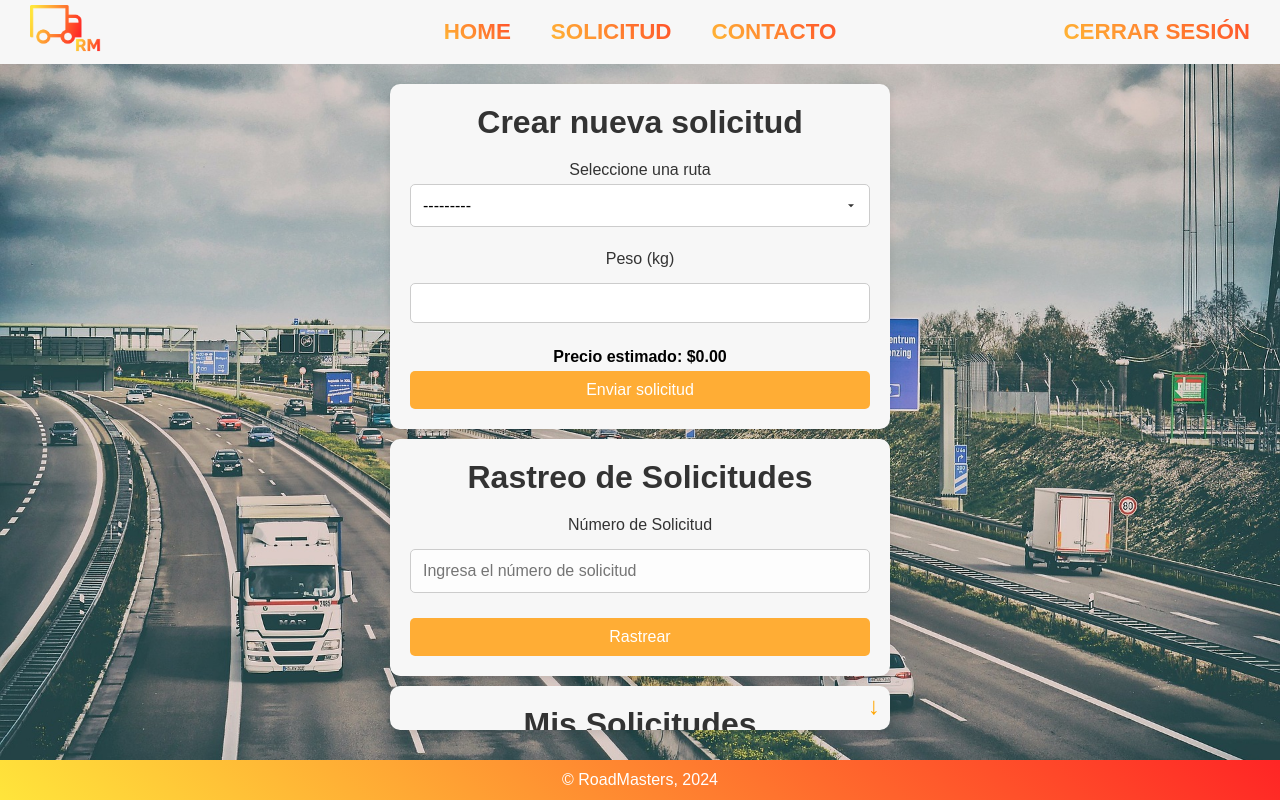
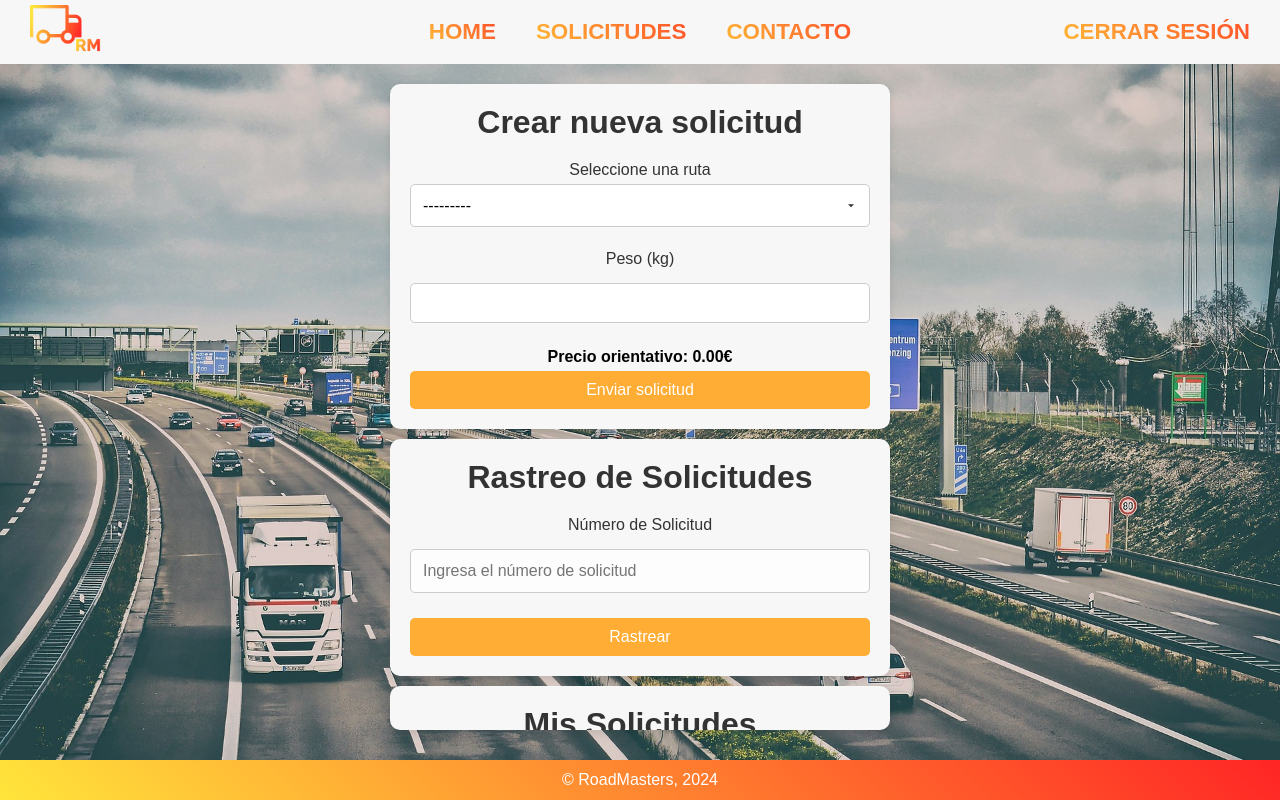
Before and after one commit to gonzalo-ceb/final-cybersecurity, a Django app: page /solicitud/ in a window 1280 px wide. Run offline with Django 5.2, Linux system fonts and the light colour scheme; the visitor is signed in with stand-in values (Sample User, id 1); data that the repository does not hold is empty.

Commit message:
MUCHOS ARREGLOS Y MEJORAS

```diff
--- a/myproject/myapp/forms.py
+++ b/myproject/myapp/forms.py
@@ -3,13 +3,13 @@ from decimal import Decimal
 
 from django import forms
 from django.contrib.auth.forms import UserCreationForm, AuthenticationForm
-from .models import CustomUser, SolicitudServicio, Ruta
+from .models import CustomUser, SolicitudServicio, Ruta, Camion
+
 
 class CustomUserCreationForm(UserCreationForm):
     class Meta:
         model = CustomUser
         fields = ['username', 'email', 'user_type', 'password1', 'password2']
-
 
     def __init__(self, *args, **kwargs):
         super(CustomUserCreationForm, self).__init__(*args, **kwargs)
@@ -44,3 +44,17 @@ class SolicitudServicioForm(forms.ModelForm):
         if not peso or peso <= 0:
             raise forms.ValidationError('Debes ingresar un peso válido mayor que cero.')
         return Decimal(peso)
+
+class CamionForm(forms.ModelForm):
+    class Meta:
+        model = Camion
+        fields = ['matricula', 'capacidad']
+
+        widgets = {
+            'matricula': forms.TextInput(attrs={'class': 'form-control'}),
+            'capacidad': forms.NumberInput(attrs={'class': 'form-control'}),
+        }
+        labels = {
+            'matricula': 'Matrícula',
+            'capacidad': 'Capacidad (kg)',
+        }
--- a/myproject/myapp/models.py
+++ b/myproject/myapp/models.py
@@ -70,8 +70,6 @@ class SolicitudServicio(models.Model):
         super().save(*args, **kwargs)
 
 
-
-
 class ServicioAsignado(models.Model):
     solicitud = models.OneToOneField(SolicitudServicio, on_delete=models.CASCADE)
     camion = models.ForeignKey(Camion, on_delete=models.CASCADE)
--- a/myproject/myapp/static/css/solicitud.css
+++ b/myproject/myapp/static/css/solicitud.css
@@ -23,21 +23,27 @@
 .ancho {
     max-width: 800px;
 }
+.peque {
+    max-width: 400px;
+}
+
+.transportista {
+    max-height: 26vh;
+}
 
 .sobrante {
     overflow-y: auto;
-    position: relative;
 }
 
-.sobrante::after {
-    content: '↓';
-    font-size: 1.5rem;
-    position: absolute;
-    bottom: 10px;
-    right: 10px;
-    color: orange;
-    pointer-events: none;
-}
+/*.sobrante::after {*/
+/*    content: '↓';*/
+/*    font-size: 1.5rem;*/
+/*    position: absolute;*/
+/*    bottom: 10px;*/
+/*    right: 10px;*/
+/*    color: orange;*/
+/*    pointer-events: none;*/
+/*}*/
 
 .table {
     width: 100%;
@@ -135,7 +141,7 @@ select.form-control {
     width: 100%;
     height: 100%;
     background: rgba(0, 0, 0, 0.7);
-    display: flex;
+    display: none;
     justify-content: center;
     align-items: center;
     z-index: 1000;
@@ -143,6 +149,7 @@ select.form-control {
 }
 
 .popup-overlay.active {
+    display: flex;
     visibility: visible;
 }
 
@@ -157,6 +164,11 @@ select.form-control {
     z-index: 1001;
     position: relative;
 }
+
+#resultadoSolicitud {
+    line-height: 30px;
+}
+
 
 .popup-box button {
     display: inline-block;
--- a/myproject/myapp/templates/base.html
+++ b/myproject/myapp/templates/base.html
@@ -27,9 +27,9 @@
 
             {% if user.is_authenticated %}
                 {% if user.user_type == "cliente" %}
-                    <a href="{% url 'crear_solicitud' %}"><h4 class="gradiente">SOLICITUD</h4></a>
+                    <a href="{% url 'crear_solicitud' %}"><h4 class="gradiente">SOLICITUDES</h4></a>
                 {% elif user.user_type == "transportista" %}
-                    <a href="{% url 'transportista_solicitudes' %}"><h4 class="gradiente">MIS RUTAS</h4></a>
+                    <a href="{% url 'transportista_solicitudes' %}"><h4 class="gradiente">SOLICITUDES</h4></a>
                 {% endif %}
             {% endif %}
             <a href="#"><h4 class="gradiente">CONTACTO</h4></a>
--- a/myproject/myapp/templates/login.html
+++ b/myproject/myapp/templates/login.html
@@ -2,7 +2,7 @@
 
 {% block content %}
     <div class="form_container">
-        <div class="form_box">
+        <div class="form_box sobrante">
             <h2>Iniciar Sesión</h2>
 
             {% if request.method == "POST" and messages %}
--- a/myproject/myapp/templates/register.html
+++ b/myproject/myapp/templates/register.html
@@ -2,7 +2,7 @@
 
 {% block content %}
 	<div class="form_container">
-		<div class="form_box">
+		<div class="form_box sobrante">
 			<h2>Registro</h2>
 
 			{% if messages %}
--- a/myproject/myapp/templates/solicitud_servicio.html
+++ b/myproject/myapp/templates/solicitud_servicio.html
@@ -16,7 +16,7 @@
 					{{ form.peso }}
 				</div>
 				<div class="form-group">
-					<p><strong>Precio estimado: $<span id="precio-total">0.00</span></strong></p>
+					<p><strong>Precio orientativo: <span id="precio-total">0.00€</span></strong></p>
 				</div>
 				<button type="button" id="mostrarPopup" class="btn_submit">Enviar solicitud</button>
 			</form>
@@ -26,17 +26,16 @@
 			<div class="popup-box">
 				<h2>Confirmar solicitud</h2>
 				<br>
-				<p>El precio oficial es: <strong>$<span id="precio-oficial-popup">XXX</span></strong></p>
+				<p>El precio final es: <strong>$<span id="precio-oficial-popup">XXX</span></strong></p>
 				<p>¿Desea confirmar la solicitud?</p>
 				<button id="aceptarSolicitud" class="btn_submit">Aceptar</button>
 				<button id="cancelarSolicitud" class="btn_cancel">Cancelar</button>
 			</div>
 		</div>
 
-		<!-- Solicitudes -->
 		<div class="form_box">
 			<h2>Rastreo de Solicitudes</h2>
-			<form method="POST" action="{% url 'rastrear_solicitud' %}">
+			<form id="rastrearForm">
 				{% csrf_token %}
 				<div class="form-group">
 					<label for="id_solicitud">Número de Solicitud</label>
@@ -45,6 +44,14 @@
 				</div>
 				<button type="submit" class="btn_submit">Rastrear</button>
 			</form>
+		</div>
+
+		<div id="popupResultado" class="popup-overlay">
+			<div class="popup-box">
+				<h2>Resultado de la Solicitud</h2>
+				<p id="resultadoSolicitud"></p>
+				<button id="cerrarPopup" class="btn_submit">Cerrar</button>
+			</div>
 		</div>
 
 		<div class="form_box sobrante">
@@ -86,6 +93,11 @@
             const precioTotalElement = document.getElementById('precio-total');
             const precioOficialInput = document.createElement('input');
 
+            const rastrearForm = document.getElementById('rastrearForm');
+            const popupResultado = document.getElementById('popupResultado');
+            const resultadoSolicitud = document.getElementById('resultadoSolicitud');
+            const cerrarPopup = document.getElementById('cerrarPopup');
+
             precioOficialInput.setAttribute('type', 'hidden');
             precioOficialInput.setAttribute('name', 'precio_oficial');
             document.getElementById('solicitudForm').appendChild(precioOficialInput);
@@ -117,8 +129,8 @@
                     .then(data => {
                         if (data.distancia) {
                             const distancia = parseFloat(data.distancia);
-                            const precioPorKm = 0.15;
-                            const precioPorKg = 0.50;
+                            const precioPorKm = 0.16;
+                            const precioPorKg = 2;
                             const precioTotal = (distancia * precioPorKm) + (peso * precioPorKg);
                             precioTotalElement.textContent = precioTotal.toFixed(2);
                         } else {
@@ -161,10 +173,8 @@
                             const precioOficial = parseFloat(data.precio_oficial).toFixed(2);
 
                             precioOficialPopup.textContent = precioOficial;
-
                             precioOficialInput.value = precioOficial;
-
-                            popupOverlay.classList.add('active'); // Mostrar el pop-up
+                            popupOverlay.classList.add('active');
                         } else {
                             alert('Error al calcular el precio oficial. El valor no es un número.');
                         }
@@ -175,13 +185,64 @@
             });
 
             document.getElementById('aceptarSolicitud').addEventListener('click', function () {
-                popupOverlay.classList.remove('active'); // Ocultar el pop-up
+                popupOverlay.classList.remove('active');
                 document.getElementById('solicitudForm').submit();
             });
 
             document.getElementById('cancelarSolicitud').addEventListener('click', function () {
-                popupOverlay.classList.remove('active'); // Ocultar el pop-up
+                popupOverlay.classList.remove('active');
+            });
+
+
+            rastrearForm.addEventListener('submit', function (event) {
+                event.preventDefault();
+                const solicitudId = document.getElementById('id_solicitud').value;
+
+                if (!solicitudId) {
+                    alert("Por favor ingrese un número de solicitud.");
+                    return;
+                }
+
+                fetch('/api/rastrear-solicitud/', {
+                    method: 'POST',
+                    headers: {
+                        'Content-Type': 'application/json',
+                        'X-CSRFToken': getCSRFToken()
+                    },
+                    body: JSON.stringify({
+                        id_solicitud: solicitudId
+                    })
+                })
+                    .then(response => response.json())
+                    .then(data => {
+                        if (data.success) {
+                            resultadoSolicitud.innerHTML = `
+                    <strong>Número de Seguimiento:</strong> ${data.numero_seguimiento}<br>
+                    <strong>Estado:</strong> ${data.estado}<br>
+                    <strong>Peso:</strong> ${data.peso} kg<br>
+                    <strong>Precio:</strong> $${data.precio}<br>
+                    <strong>Ruta:</strong> ${data.ruta_origen} -> ${data.ruta_destino}
+                `;
+                            resultadoSolicitud.style.color = "green";
+                        } else {
+                            resultadoSolicitud.textContent = data.error;
+                            resultadoSolicitud.style.color = "red";
+                        }
+
+                        popupResultado.classList.add('active');
+                    })
+                    .catch(error => {
+                        console.error('Error al rastrear la solicitud:', error);
+                        resultadoSolicitud.textContent = "Ocurrió un error al rastrear la solicitud.";
+                        resultadoSolicitud.style.color = "red";
+                        popupResultado.classList.add('active');
+                    });
+            });
+
+            cerrarPopup.addEventListener('click', function () {
+                popupResultado.classList.remove('active');
             });
         });
+
 	</script>
 {% endblock %}
--- a/myproject/myapp/urls.py
+++ b/myproject/myapp/urls.py
@@ -1,7 +1,7 @@
 from django.urls import path
 from . import views
 from .views import UserRegisterView, UserLoginView, VerifyOTPView, HomeView, logout_view, resend_otp_view, \
-    rastrear_solicitud, get_distancia_ruta, calcular_precio_oficial
+    rastrear_solicitud, get_distancia_ruta, calcular_precio_oficial, add_camion
 
 urlpatterns = [
     path('register/', UserRegisterView.as_view(), name='register'),
@@ -16,4 +16,5 @@ urlpatterns = [
     path('transportista/solicitudes/', views.transportista_solicitudes, name='transportista_solicitudes'),
     path('transportista/solicitudes/aceptar/<int:solicitud_id>/', views.transportista_aceptar_solicitud, name='transportista_aceptar_solicitud'),
     path('api/get-distancia-ruta/<int:ruta_id>/', get_distancia_ruta, name='get_distancia_ruta'),
+    path('transportista/add_camion/', add_camion, name='transportista_add_camion'),
 ]
--- a/myproject/myapp/views.py
+++ b/myproject/myapp/views.py
@@ -16,7 +16,7 @@ from django.views.generic import TemplateView
 from django.views.generic.edit import FormView
 from django.contrib.auth.views import LoginView
 from django.contrib.auth import logout
-from .forms import CustomUserCreationForm, CustomAuthenticationForm, SolicitudServicioForm
+from .forms import CustomUserCreationForm, CustomAuthenticationForm, SolicitudServicioForm, CamionForm
 from .models import SolicitudServicio, Ruta, Camion, ServicioAsignado, Cliente, Transportista
 
 User = get_user_model()
@@ -36,6 +36,8 @@ class UserRegisterView(FormView):
 
         messages.success(self.request, 'Se ha registrado correctamente, redirigiendo a inicio de sesión...')
         return redirect('login')
+
+
 def logout_view(request):
     logout(request)
 
@@ -164,6 +166,7 @@ def resend_otp_view(request):
 class HomeView(TemplateView):
     template_name = 'home.html'
 
+
 @login_required
 def crear_solicitud(request):
     form = SolicitudServicioForm()
@@ -182,10 +185,12 @@ def crear_solicitud(request):
 
             solicitud.save()
 
-            messages.success(request, f'Solicitud enviada correctamente. Número de seguimiento: {solicitud.numero_seguimiento}')
+            messages.success(request,
+                             f'Solicitud enviada correctamente. Número de seguimiento: {solicitud.numero_seguimiento}')
             return redirect('crear_solicitud')
 
     return render(request, 'solicitud_servicio.html', {'form': form, 'solicitudes': solicitudes})
+
 
 def get_distancia_ruta(request, ruta_id):
     try:
@@ -198,28 +203,29 @@ def get_distancia_ruta(request, ruta_id):
 @login_required
 def rastrear_solicitud(request):
     if request.method == 'POST':
-        id_solicitud = request.POST.get('id_solicitud')
+        try:
+            data = json.loads(request.body)
+            id_solicitud = data.get('id_solicitud')
 
-        if not id_solicitud:
-            messages.error(request, 'Número de solicitud no proporcionado.')
-            return redirect('crear_solicitud')
+            if not id_solicitud:
+                return JsonResponse({'error': 'Número de solicitud no proporcionado.'}, status=400)
 
-        try:
             solicitud = SolicitudServicio.objects.get(numero_seguimiento=id_solicitud)
-            mensaje = (
-                f"Número de seguimiento: {solicitud.numero_seguimiento}<br>"
-                f"Estado: {solicitud.estado}<br>"
-                f"Peso: {solicitud.peso} kg<br>"
-                f"Precio calculado: ${solicitud.precio:.2f}<br>"
-                f"Ruta: {solicitud.ruta.origen} -> {solicitud.ruta.destino}"
-            )
-            messages.success(request, mensaje)
+            return JsonResponse({
+                'success': True,
+                'numero_seguimiento': solicitud.numero_seguimiento,
+                'estado': solicitud.estado,
+                'peso': float(solicitud.peso),
+                'precio': float(solicitud.precio),
+                'ruta_origen': solicitud.ruta.origen,
+                'ruta_destino': solicitud.ruta.destino
+            })
+
         except SolicitudServicio.DoesNotExist:
-            messages.error(request, 'Solicitud no encontrada.')
-
-        return redirect('crear_solicitud')
-
-    return redirect('crear_solicitud')
+            return JsonResponse({'error': 'Solicitud no encontrada.'}, status=404)
+        except Exception as e:
+            return JsonResponse({'error': str(e)}, status=500)
+    return JsonResponse({'error': 'Método no permitido.'}, status=405)
 
 
 @login_required
@@ -227,8 +233,17 @@ def transportista_solicitudes(request):
     if request.user.user_type != 'transportista':
         return redirect('home')
 
-    solicitudes = SolicitudServicio.objects.filter(estado='pendiente')
-    camiones = Camion.objects.filter(transportista__nombre=request.user.username)
+    try:
+        transportista = Transportista.objects.get(nombre=request.user.username)
+    except Transportista.DoesNotExist:
+        messages.error(request, "No se ha encontrado un transportista asociado a tu cuenta.")
+        return redirect('home')
+
+    solicitudes_pendientes = SolicitudServicio.objects.filter(estado='pendiente')
+
+    solicitudes_aceptadas = ServicioAsignado.objects.filter(transportista=transportista)
+
+    camiones = Camion.objects.filter(transportista=transportista)
 
     if request.method == 'POST':
         camion_id = request.POST.get('camion')
@@ -236,14 +251,18 @@ def transportista_solicitudes(request):
         solicitud_id = request.POST.get('solicitud_id')
         solicitud = SolicitudServicio.objects.get(id=solicitud_id)
 
-        ServicioAsignado.objects.create(solicitud=solicitud, camion=camion, transportista=request.user.transportista)
+        ServicioAsignado.objects.create(solicitud=solicitud, camion=camion, transportista=transportista)
         solicitud.estado = 'asignado'
         solicitud.save()
 
         messages.success(request, f'Solicitud {solicitud.id} asignada al camión {camion.matricula}.')
         return redirect('transportista_solicitudes')
 
-    return render(request, 'transportista_solicitudes.html', {'solicitudes': solicitudes, 'camiones': camiones})
+    return render(request, 'transportista_solicitudes.html', {
+        'solicitudes_pendientes': solicitudes_pendientes,
+        'solicitudes_aceptadas': solicitudes_aceptadas,
+        'camiones': camiones
+    })
 
 
 @login_required
@@ -252,27 +271,35 @@ def transportista_aceptar_solicitud(request, solicitud_id):
         messages.error(request, "No tienes permiso para aceptar solicitudes.")
         return redirect('transportista_solicitudes')
 
+    try:
+        transportista = Transportista.objects.get(nombre=request.user.username)
+    except Transportista.DoesNotExist:
+        messages.error(request, "No se ha encontrado un transportista asociado a tu cuenta.")
+        return redirect('transportista_solicitudes')
+
     solicitud = get_object_or_404(SolicitudServicio, id=solicitud_id, estado='pendiente')
 
-    camiones = Camion.objects.filter(transportista__nombre=request.user.username)
+    camiones = Camion.objects.filter(transportista=transportista)
 
     if request.method == 'POST':
         camion_id = request.POST.get('camion')
-        camion = get_object_or_404(Camion, id=camion_id, transportista__nombre=request.user.username)
+        camion = get_object_or_404(Camion, id=camion_id, transportista=transportista)
 
         servicio_asignado = ServicioAsignado.objects.create(
             solicitud=solicitud,
             camion=camion,
-            transportista=request.user.transportista
+            transportista=transportista
         )
 
         solicitud.estado = 'asignado'
         solicitud.save()
 
-        messages.success(request, f"Solicitud {solicitud.id} ha sido aceptada y se ha asignado el camión {camion.matricula}.")
+        messages.success(request,
+                         f"Solicitud {solicitud.id} ha sido aceptada y se ha asignado el camión {camion.matricula}.")
         return redirect('transportista_solicitudes')
 
     return render(request, 'transportista_aceptar_solicitud.html', {'solicitud': solicitud, 'camiones': camiones})
+
 
 def calcular_precio_oficial(request):
     if request.method == 'POST':
@@ -281,10 +308,8 @@ def calcular_precio_oficial(request):
             ruta_id = data.get('ruta_id')
             peso = Decimal(data.get('peso'))
 
-            # Verifica que la ruta exista
             ruta = Ruta.objects.get(id=ruta_id)
 
-            # Cálculo del precio
             precio_por_km = Decimal('0.15')
             precio_por_kg = Decimal('2')
             distancia = ruta.distancia_km
@@ -297,3 +322,28 @@ def calcular_precio_oficial(request):
             return JsonResponse({'error': str(e)}, status=400)
 
     return JsonResponse({'error': 'Método no permitido'}, status=405)
+
+@login_required
+def add_camion(request):
+    if request.user.user_type != 'transportista':
+        return redirect('home')
+
+    # Obtener el transportista
+    try:
+        transportista = Transportista.objects.get(nombre=request.user.username)
+    except Transportista.DoesNotExist:
+        messages.error(request, "No se ha encontrado un transportista asociado a tu cuenta.")
+        return redirect('home')
+
+    if request.method == 'POST':
+        form = CamionForm(request.POST)
+        if form.is_valid():
+            camion = form.save(commit=False)
+            camion.transportista = transportista
+            camion.save()
+            messages.success(request, f'Camión {camion.matricula} añadido correctamente.')
+            return redirect('transportista_solicitudes')
+    else:
+        form = CamionForm()
+
+    return render(request, 'add_camion.html', {'form': form})
```
Also changed, not shown: myproject/myapp/templates/add_camion.html (added, +21 -0 lines), myproject/myapp/templates/transportista_aceptar_solicitud.html (+11 -17 lines), myproject/myapp/templates/transportista_solicitudes.html (+63 -5 lines).
